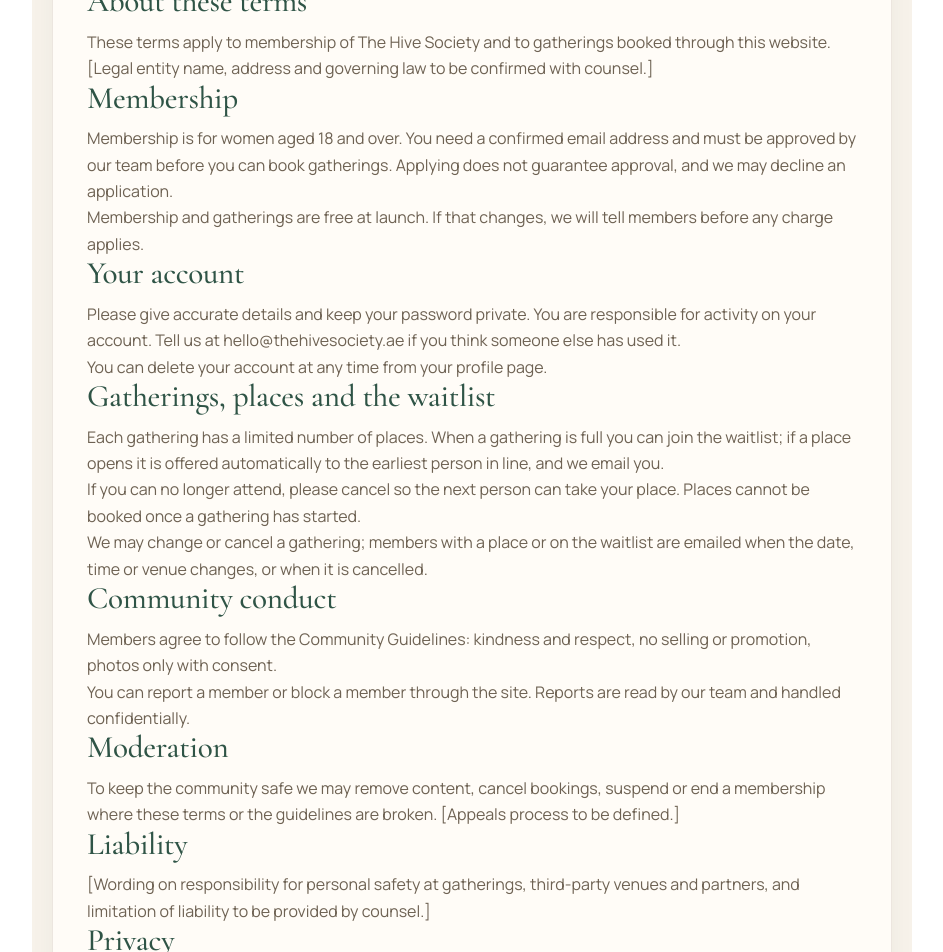
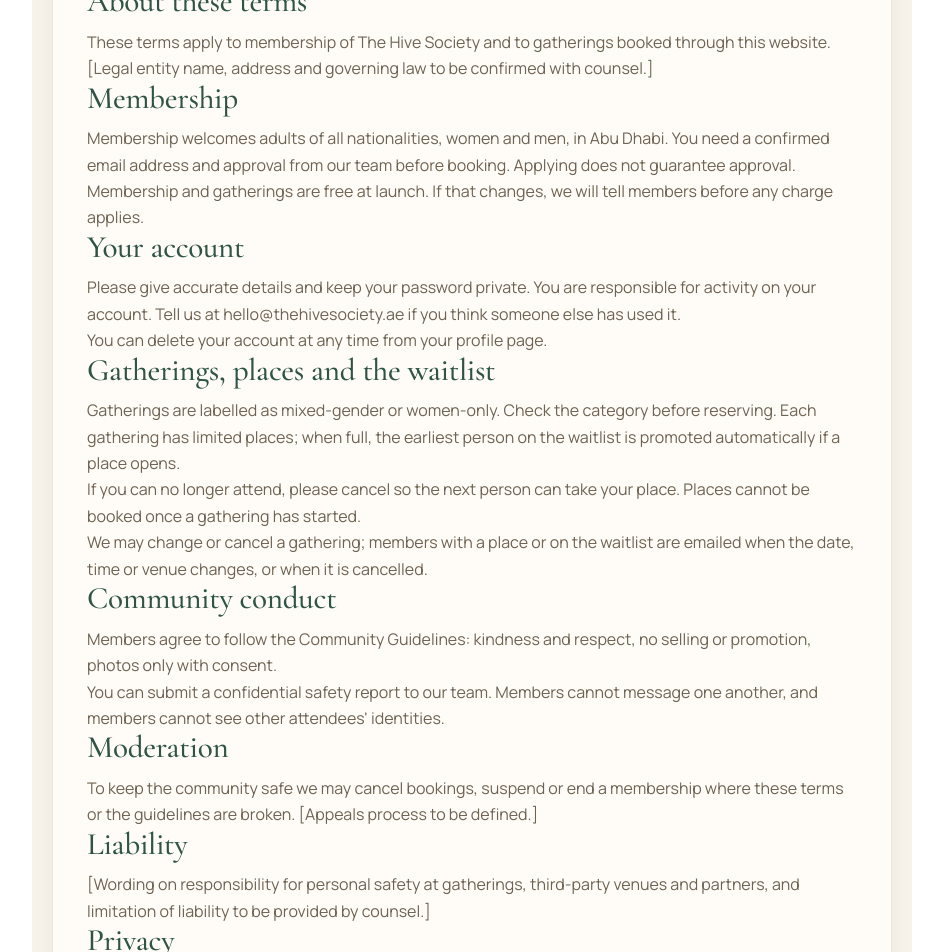
Before and after one commit to Kadir70-dev/hive, a Next.js app: page /terms in a window 1280 px wide. Shown: the part 180-1132 px from the top of the page, without its empty margins (168-1111 px from the left). Built offline with nearby package versions, Linux system fonts and the light colour scheme; no server answers.

Commit message:
docs(frontend): align draft policies with inclusive no-chat scope

```diff
--- a/src/app/terms/page.tsx
+++ b/src/app/terms/page.tsx
@@ -15,7 +15,7 @@
   {
     title: "Membership",
     body: [
-      "Membership is for women aged 18 and over. You need a confirmed email address and must be approved by our team before you can book gatherings. Applying does not guarantee approval, and we may decline an application.",
+      "Membership welcomes adults of all nationalities, women and men, in Abu Dhabi. You need a confirmed email address and approval from our team before booking. Applying does not guarantee approval.",
       "Membership and gatherings are free at launch. If that changes, we will tell members before any charge applies.",
     ],
   },
@@ -29,7 +29,7 @@
   {
     title: "Gatherings, places and the waitlist",
     body: [
-      "Each gathering has a limited number of places. When a gathering is full you can join the waitlist; if a place opens it is offered automatically to the earliest person in line, and we email you.",
+      "Gatherings are labelled as mixed-gender or women-only. Check the category before reserving. Each gathering has limited places; when full, the earliest person on the waitlist is promoted automatically if a place opens.",
       "If you can no longer attend, please cancel so the next person can take your place. Places cannot be booked once a gathering has started.",
       "We may change or cancel a gathering; members with a place or on the waitlist are emailed when the date, time or venue changes, or when it is cancelled.",
     ],
@@ -38,13 +38,13 @@
     title: "Community conduct",
     body: [
       "Members agree to follow the Community Guidelines: kindness and respect, no selling or promotion, photos only with consent.",
-      "You can report a member or block a member through the site. Reports are read by our team and handled confidentially.",
+      "You can submit a confidential safety report to our team. Members cannot message one another, and members cannot see other attendees' identities.",
     ],
   },
   {
     title: "Moderation",
     body: [
-      "To keep the community safe we may remove content, cancel bookings, suspend or end a membership where these terms or the guidelines are broken. [Appeals process to be defined.]",
+      "To keep the community safe we may cancel bookings, suspend or end a membership where these terms or the guidelines are broken. [Appeals process to be defined.]",
     ],
   },
   {
```
